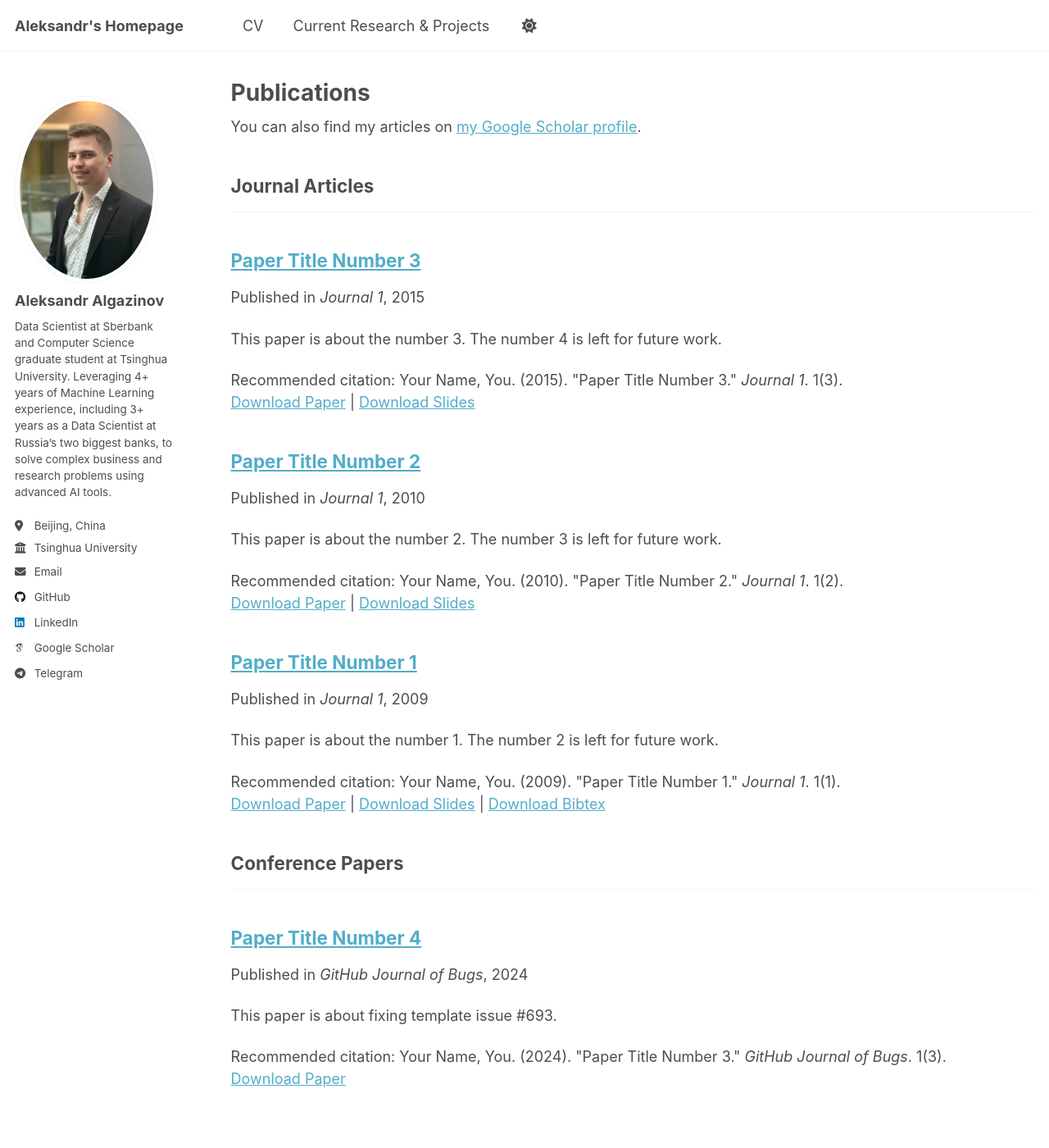
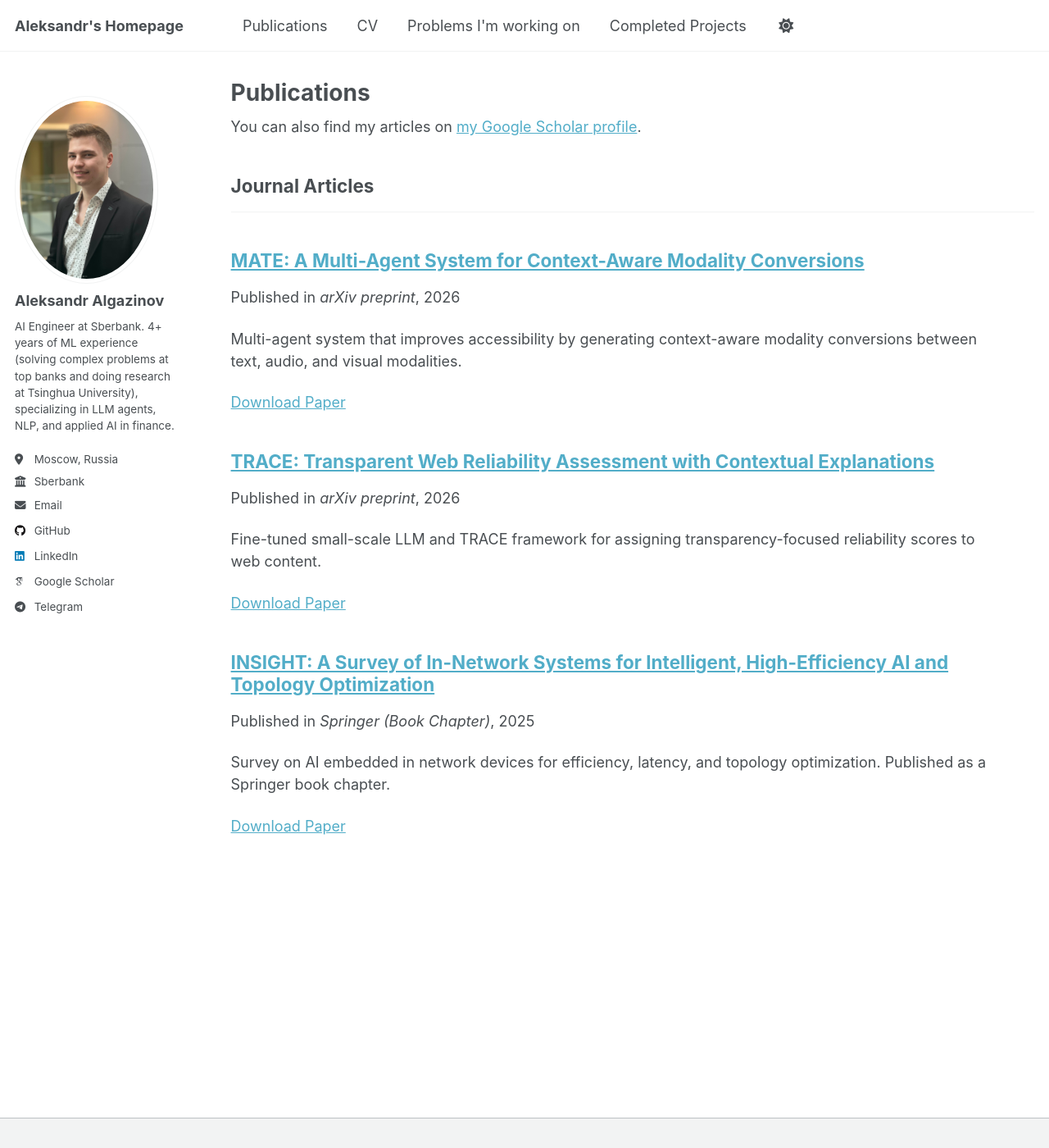
Before and after one commit to AlgazinovAleksandr/AlgazinovAleksandr.github.io, a Jekyll site: the page built from _pages/publications.html, in a window 1280 px wide and 1400 px high. Shown: the whole window at 82% size. Built offline with Jekyll 4.4.1, drawn with Linux system fonts in a browser that asks for light colours; some web fonts are replaced.

Commit message:
Update the website info

```diff
--- a/_config.yml
+++ b/_config.yml
@@ -13,7 +13,7 @@
 title                    : "Aleksandr's Homepage"
 title_separator          : "-"
 name                     : &name "Aleksandr Algazinov"
-description              : &description "Computer Science master's student @ Tsinghua University"
+description              : &description "AI Engineer | ML Engineer specializing in LLM Agents, NLP, and building end-to-end ML pipelines"
 url                      : https://AlgazinovAleksandr.github.io # the base hostname & protocol for your site e.g. "https://[your GitHub username].github.io"
 baseurl                  : "" # the subpath of your site, e.g. "/blog"
 repository               : "AlgazinovAleksandr/AlgazinovAleksandr.github.io"
@@ -26,9 +26,9 @@
   avatar           : "Algazinov_photo_smaller.jpg"
   name             : "Aleksandr Algazinov"
   pronouns         : # example: "she/her"
-  bio              : "Data Scientist at Sberbank and Computer Science graduate student at Tsinghua University. Leveraging 4+ years of Machine Learning experience, including 3+ years as a Data Scientist at Russia’s two biggest banks, to solve complex business and research problems using advanced AI tools."
-  location         : "Beijing, China"
-  employer         : "Tsinghua University"
+  bio              : "AI Engineer at Sberbank. 4+ years of ML experience (solving complex problems at top banks and doing research at Tsinghua University), specializing in LLM agents, NLP, and applied AI in finance."
+  location         : "Moscow, Russia"
+  employer         : "Sberbank"
   uri              : # URL
   email            : "algazinovalexandr@gmail.com"
 
--- a/_data/navigation.yml
+++ b/_data/navigation.yml
@@ -8,8 +8,8 @@
 #      Markdown formatted page while the second is generated using JSON.
 
 main:
-  # - title: "Publications"
-  #   url: /publications/
+  - title: "Publications"
+    url: /publications/
 
   # - title: "Talks"
   #   url: /talks/
@@ -29,8 +29,11 @@
   - title: "CV"
     url: /files/Aleksandr_Algazinov_CV_Public.pdf
 
-  - title: "Current Research & Projects"
-    url: /research_and_projects/
+  - title: "Problems I'm working on"
+    url: /current_projects/
+
+  - title: "Completed Projects"
+    url: /completed_projects/
 
   # - title: "CV"
   #   url: /cv-json/
--- /dev/null
+++ b/_pages/completed_projects.md
@@ -0,0 +1,35 @@
+---
+permalink: /completed_projects/
+title: ""
+author_profile: true
+---
+
+# Completed Projects
+
+## MATE: Multi-Agent System for Context-Aware Modality Conversions
+
++ Multi-agent system that improves accessibility by generating context-aware modality conversions between text, audio, and visual modalities using open-source models.
+
++ Accessibility is a critical issue for the elderly and people with disabilities. MATE addresses this by intelligently selecting the best conversion strategy based on user context.
+
++ [arXiv:2506.19502](https://arxiv.org/abs/2506.19502) · [GitHub](https://github.com/AlgazinovAleksandr/Multi-Agent-MATE)
+
+## TRACE: Reliability Scoring Framework
+
++ Fine-tuned a small-scale LLM within the TRACE framework for assigning transparency-focused reliability scores to web content on a scale from 0 (completely unreliable) to 10 (universal truth).
+
++ Inspired by the need to combat misinformation, this approach redefines how users assess trustworthiness of search results and web sources.
+
++ [arXiv:2506.12072](https://arxiv.org/abs/2506.12072v3) · [GitHub](https://github.com/AlgazinovAleksandr/TrueGL)
+
+## AI in Network Devices (Springer Book Chapter)
+
++ Survey on AI techniques embedded in network devices for improved efficiency, latency reduction, and topology optimization.
+
++ [Springer book chapter](https://link.springer.com/chapter/10.1007/978-3-032-19185-4_12)
+
+## VTB Bank: Anomaly Detection Pipeline
+
++ Built a production anomaly detection pipeline for time series data at VTB Bank (one of Russia's two largest banks).
+
++ Presented the methods, challenges, and solutions at the [Open Data Science conference](https://www.youtube.com/watch?v=v9JS1vsIUkY&list=LL&index=51) (in Russian).
--- /dev/null
+++ b/_pages/current_projects.md
@@ -0,0 +1,33 @@
+---
+permalink: /current_projects/
+title: ""
+author_profile: true
+---
+
+# Current Research & Projects
+
+## Multi-Agent Systems at Sberbank *(Oct 2025 – Present)*
+
++ Developing complex end-to-end multi-agent systems and LLM applications for Sberbank's projects.
+
+## Multimodal AI Research – Tsinghua THUIAR Lab
+
++ Researching robust weighted fusion networks for multimodal representation learning under the supervision of the THUIAR lab at Tsinghua University.
+
++ Achieved ~2.7% accuracy improvement over baseline through adaptive modality weighting strategies.
+
+## Graph-STREAM: RL-Based Traffic Optimization
+
++ Building a graph-based pipeline to optimize vehicle traffic using reinforcement learning.
+
++ High traffic load remains a major issue, especially for big cities. Traffic can be forecast and mitigated by changing navigation trajectories, controlling traffic lights, etc. The goal is a unified framework combining anomaly detection, forecasting, and human feedback modeling in traffic systems.
+
++ [GitHub](https://github.com/AlgazinovAleksandr/STREAM-RL)
+
+## AI in Finance
+
++ Applying various NLP and Machine Learning tools to analyze how the time-series historical features, as well as the news headlines and sentiment, affect the price of financial assets.
+
+---
+
+*I am always looking for motivated collaborators to do exciting research and applied projects together. If interested, please contact me by [mail](mailto:algazinovalexandr@gmail.com) or [telegram](https://t.me/krasnorechivyy)!*
--- a/_pages/research_and_projects.md
+++ /dev/null
@@ -1,33 +0,0 @@
----
-permalink: /research_and_projects/
-title: ""
-author_profile: true
----
-
-# Graph-STREAM
-
-+ We are building an Graph-based pipeline to optimize the vehicle traffic.
-
-+ High traffic load remains a major issue, especially for big cities. Traffic can be forecasted, therefore, mitigated by changing the navigation trajectories, controling the traffic lights, etc.
-This system can be fully automated by using AI models. Our goal is to create a unified framework combining anomaly detection, forecasting, and human feedback modeling in traffic systems.
-
-+ Please check the [project repository](https://github.com/AlgazinovAleksandr/STREAM-RL) for more detailed information.
-
-# TrueGL
-
-+ We are developing a search engine that introduces a novel AI-driven truth and reliability scoring system, assigning each search result a truth parameter on a scale of 0 (lie) to 10 (absolute truth).
-
-+ Inspired by the need to combat misinformation, this approach redefines search engines by providing users with a quantifiable measure of information trustworthiness.
-
-+ Please check the [project repository](https://github.com/AlgazinovAleksandr/TrueGL) for more detailed information.
-
-# Mutli-Agent MATE
-
-+ We are designing a multi-agent system that is capable of transforming one modality to another in real-time based on the user's needs.
-
-+ Accessibility is a critical issue for the elderly and people with disabilities. AI can serve as a powerful tool to bridge the gap between different modalities.
-Our goal is to create a convenient and efficient system that can make it easier for users to interact with the world around them.
-
-+ Please check the [project repository](https://github.com/AlgazinovAleksandr/Multi-Agent-MATE) for more detailed information.
-
-**I am always looking for motivated collaborators to do exciting research and applied projects together. If interested, please contact me by [mail](mailto:algazinovalexandr@gmail.com) or [telegram](https://t.me/krasnorechivyy)!**
--- a/_publications/2009-10-01-paper-title-number-1.md
+++ /dev/null
@@ -1,14 +0,0 @@
----
-title: "Paper Title Number 1"
-collection: publications
-category: manuscripts
-permalink: /publication/2009-10-01-paper-title-number-1
-excerpt: 'This paper is about the number 1. The number 2 is left for future work.'
-date: 2009-10-01
-venue: 'Journal 1'
-slidesurl: 'http://academicpages.github.io/files/slides1.pdf'
-paperurl: 'http://academicpages.github.io/files/paper1.pdf'
-bibtexurl: 'http://academicpages.github.io/files/bibtex1.bib'
-citation: 'Your Name, You. (2009). &quot;Paper Title Number 1.&quot; <i>Journal 1</i>. 1(1).'
----
-The contents above will be part of a list of publications, if the user clicks the link for the publication than the contents of section will be rendered as a full page, allowing you to provide more information about the paper for the reader. When publications are displayed as a single page, the contents of the above "citation" field will automatically be included below this section in a smaller font.
--- a/_publications/2010-10-01-paper-title-number-2.md
+++ /dev/null
@@ -1,14 +0,0 @@
----
-title: "Paper Title Number 2"
-collection: publications
-category: manuscripts
-permalink: /publication/2010-10-01-paper-title-number-2
-excerpt: 'This paper is about the number 2. The number 3 is left for future work.'
-date: 2010-10-01
-venue: 'Journal 1'
-slidesurl: 'http://academicpages.github.io/files/slides2.pdf'
-paperurl: 'http://academicpages.github.io/files/paper2.pdf'
-citation: 'Your Name, You. (2010). &quot;Paper Title Number 2.&quot; <i>Journal 1</i>. 1(2).'
----
-
-The contents above will be part of a list of publications, if the user clicks the link for the publication than the contents of section will be rendered as a full page, allowing you to provide more information about the paper for the reader. When publications are displayed as a single page, the contents of the above "citation" field will automatically be included below this section in a smaller font.
--- a/_publications/2015-10-01-paper-title-number-3.md
+++ /dev/null
@@ -1,14 +0,0 @@
----
-title: "Paper Title Number 3"
-collection: publications
-category: manuscripts
-permalink: /publication/2015-10-01-paper-title-number-3
-excerpt: 'This paper is about the number 3. The number 4 is left for future work.'
-date: 2015-10-01
-venue: 'Journal 1'
-slidesurl: 'http://academicpages.github.io/files/slides3.pdf'
-paperurl: 'http://academicpages.github.io/files/paper3.pdf'
-citation: 'Your Name, You. (2015). &quot;Paper Title Number 3.&quot; <i>Journal 1</i>. 1(3).'
----
-
-The contents above will be part of a list of publications, if the user clicks the link for the publication than the contents of section will be rendered as a full page, allowing you to provide more information about the paper for the reader. When publications are displayed as a single page, the contents of the above "citation" field will automatically be included below this section in a smaller font.
--- a/_publications/2024-02-17-paper-title-number-4.md
+++ /dev/null
@@ -1,13 +0,0 @@
----
-title: "Paper Title Number 4"
-collection: publications
-category: conferences
-permalink: /publication/2024-02-17-paper-title-number-4
-excerpt: 'This paper is about fixing template issue #693.'
-date: 2024-02-17
-venue: 'GitHub Journal of Bugs'
-paperurl: 'http://academicpages.github.io/files/paper3.pdf'
-citation: 'Your Name, You. (2024). &quot;Paper Title Number 3.&quot; <i>GitHub Journal of Bugs</i>. 1(3).'
----
-
-The contents above will be part of a list of publications, if the user clicks the link for the publication than the contents of section will be rendered as a full page, allowing you to provide more information about the paper for the reader. When publications are displayed as a single page, the contents of the above "citation" field will automatically be included below this section in a smaller font.
--- /dev/null
+++ b/_publications/2025-05-01-ai-in-network-devices.md
@@ -0,0 +1,10 @@
+---
+title: "INSIGHT: A Survey of In-Network Systems for Intelligent, High-Efficiency AI and Topology Optimization"
+collection: publications
+category: manuscripts
+permalink: /publication/2025-05-01-ai-in-network-devices
+excerpt: 'Survey on AI embedded in network devices for efficiency, latency, and topology optimization. Published as a Springer book chapter.'
+date: 2025-05-01
+venue: 'Springer (Book Chapter)'
+paperurl: 'https://link.springer.com/chapter/10.1007/978-3-032-19185-4_12'
+---
--- /dev/null
+++ b/_publications/2026-06-01-truegl-trace.md
@@ -0,0 +1,10 @@
+---
+title: "TRACE: Transparent Web Reliability Assessment with Contextual Explanations"
+collection: publications
+category: manuscripts
+permalink: /publication/2026-06-01-truegl-trace
+excerpt: 'Fine-tuned small-scale LLM and TRACE framework for assigning transparency-focused reliability scores to web content.'
+date: 2026-06-01
+venue: 'arXiv preprint'
+paperurl: 'https://arxiv.org/abs/2506.12072v3'
+---
--- /dev/null
+++ b/_publications/2026-06-02-mate-multiagent.md
@@ -0,0 +1,10 @@
+---
+title: "MATE: A Multi-Agent System for Context-Aware Modality Conversions"
+collection: publications
+category: manuscripts
+permalink: /publication/2026-06-02-mate-multiagent
+excerpt: 'Multi-agent system that improves accessibility by generating context-aware modality conversions between text, audio, and visual modalities.'
+date: 2026-06-02
+venue: 'arXiv preprint'
+paperurl: 'https://arxiv.org/abs/2506.19502'
+---
```
Also changed, not shown: _pages/about.md (+4 -2 lines), 1 other file.
